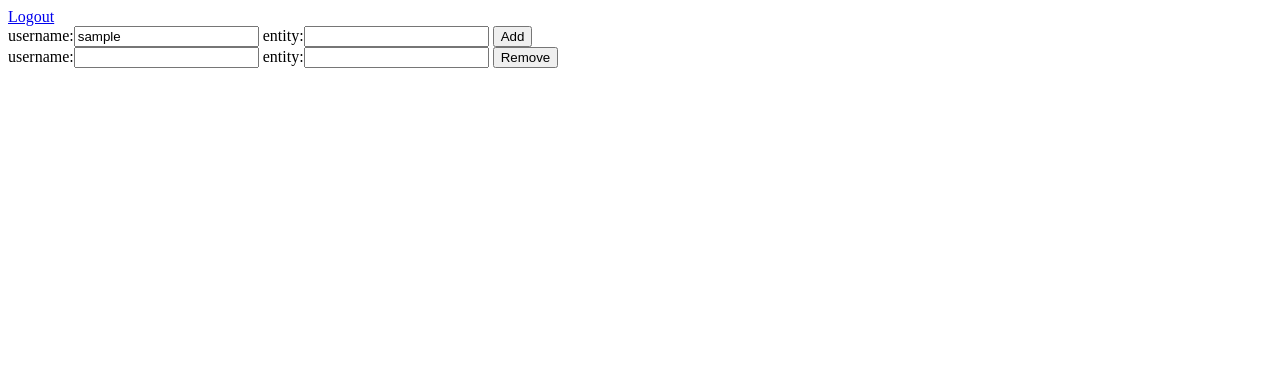
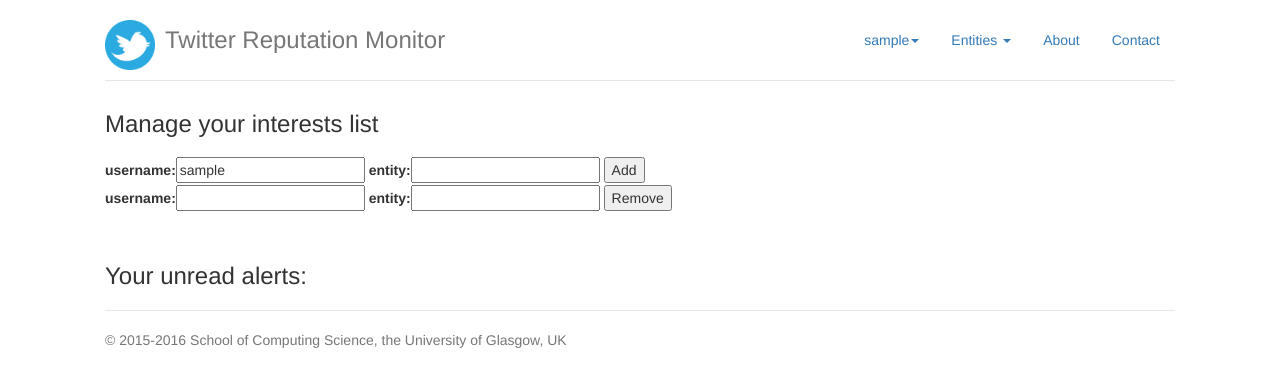
Before and after one commit to vincentfung13/TwitterRepManagement, a Django app: page /user_handle/ in a window 1280 px wide. Shown: the top 387 px of the page. Run offline with Django 3.2, Linux system fonts and the light colour scheme; the visitor is signed in with stand-in values (Sample User, id 1); parts of the project's set-up code (start-up, migrations or seed data) failed here and were passed over; some libraries are stand-ins or nearby versions.

Commit message:
Styling for user index page

```diff
--- /dev/null
+++ b/user_handle/static/user_handle/css/user_index.css
@@ -0,0 +1,11 @@
+#entity-manager-container {
+    margin-bottom: 50px;
+}
+
+#inbox {
+    margin-top: 20px;
+}
+
+#entity-manager-heading {
+    margin-bottom: 20px;
+}
--- a/user_handle/templates/user_handle/index.html
+++ b/user_handle/templates/user_handle/index.html
@@ -1,30 +1,52 @@
-<!DOCTYPE html>
-<html lang="en">
+{% extends 'main_template.html' %}
 {% load staticfiles %}
-<script src="{% static 'js/jquery-1.12.0.min.js' %}"></script>
 
-<head>
-    <meta charset="UTF-8">
-    <title>{{ username }}</title>
-</head>
+{% block title %} Twitter Reputation Monitor: {{ request.user.username }} {% endblock %}
 
-<body>
+{% block more-head %}
+    <link rel="stylesheet" href="{% static 'user_handle/css/user_index.css' %}">
+{% endblock %}
+
+{% block user %}
+
+    <li class="dropdown">
+        <a class="dropdown-toggle" data-toggle="dropdown"
+           aria-haspopup="true" aria-expanded="false"> {{ request.user.username }}<span class="caret"></span></a>
+        <ul class="dropdown-menu">
+            <li><a href="{% url 'user_handle:Index' %}">Account</a></li>
+            <li><a href="{% url 'user_handle:Logout' %}">Logout</a></li>
+        </ul>
+    </li>
+
+    <li class="dropdown">
+        <a class="dropdown-toggle" data-toggle="dropdown"
+           aria-haspopup="true" aria-expanded="false">
+            {% if entity %} {{ entity }} {% else %} Entities {% endif %}<span class="caret"></span></a>
+        <ul class="dropdown-menu">
+            {% for interest in interest_list %}
+                <li>
+                    <a href="{% url 'twitter_services:tweets_filtered_entity' interest %}">{{ interest }}</a>
+                </li>
+            {% endfor %}
+        </ul>
+    </li>
+
+{% endblock %}
+
+{% block content %}
 
     <div id="user_index">
-        <div id="user_index_header">
-            <a href="{% url 'user_handle:Logout' %}">Logout</a>
+        <div id="entity-manager-container">
+            <h3 id="entity-manager-heading">Manage your interests list</h3>
+            <div id="entity-manager"></div>
         </div>
 
-        {% for entity in entity_list %}
-            <a href="{% url 'twitter_services:tweets_filtered_entity' entity %}">{{ entity }}</a>
-        {% endfor %}
-
-        <div id="entity_manager"></div>
+        <div id="inbox-container">
+            <h3>Your unread alerts: </h3>
             <div id="inbox"></div>
         </div>
+    </div>
 
-</body>
-</html>
 
     <script>
         $.ajax({
@@ -37,7 +59,10 @@
         $.ajax({
             url: '{% url 'user_handle:Interests' %}',
             success: function(data){
-            $('#entity_manager').html(data)
+                $('#entity-manager').html(data)
             },
         });
+
 </script>
+
+{% endblock %}
--- a/user_handle/views.py
+++ b/user_handle/views.py
@@ -7,7 +7,7 @@ from django.db import transaction
 from user_handle.models import UserEntity, UserMessage, Message
 import forms
 from user_handle import utility as user_util
-
+from twitter_services.tweet_processing import utility as tweet_util
 
 # Create your views here.
 class Register(View):
@@ -95,8 +95,15 @@ class ManageInterested(View):
 # Index page for each user (showing the clickable entity list they are interested in)
 class Index(View):
     def get(self, request):
-        entity_list = [pair.entity for pair in UserEntity.objects.filter(user=request.user)]
-        context = {'username': request.user.username, 'entity_list': entity_list}
+        entity_list = [pair.entity for pair in UserEntity.objects.filter(user=get_user(request))]
+        interest_list = [ue_orm.entity for ue_orm in UserEntity.objects.filter(user=get_user(request))]
+        remaining_entities = [entity for entity in interest_list if entity not in tweet_util.entities_list]
+
+        context = {'username': request.user.username,
+                   'entity_list': entity_list,
+                   'interest_list': interest_list,
+                   'remaining_entities': remaining_entities,
+                   }
         return render(request, 'user_handle/index.html', context)
 
 
@@ -132,5 +139,5 @@ class MessageInbox(View):
     def get(self, request):
         messages = []
         for um_pair in UserMessage.objects.filter(user=get_user(request)):
-            messages.extend(um_pair.message.filter(read=False))
+            messages.extend(um_pair.message.filter(read=True))
         return render(request, 'user_handle/inbox.html', {'messages': messages})
```
Lines whose indentation alone changed are shown as unchanged.
